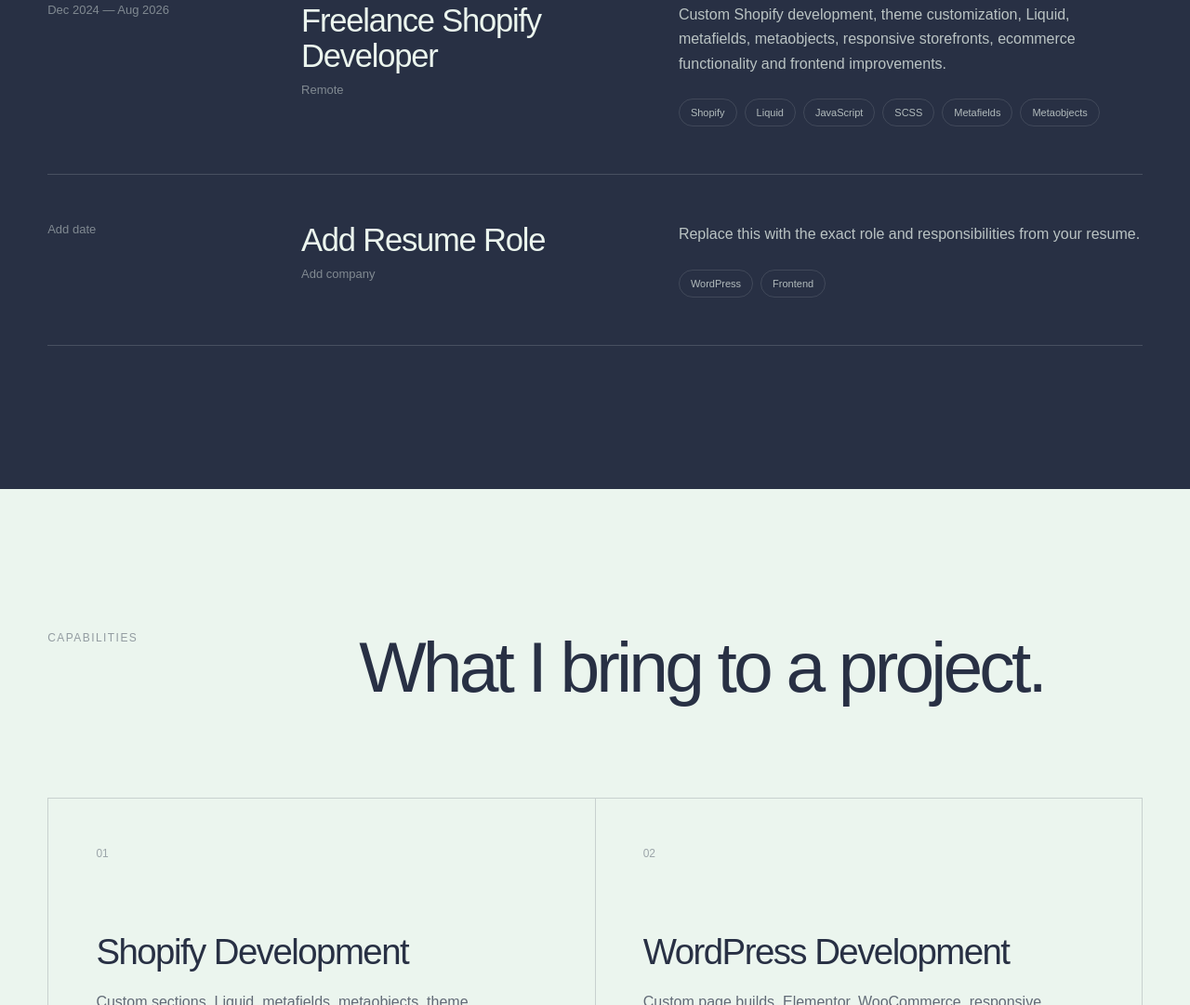
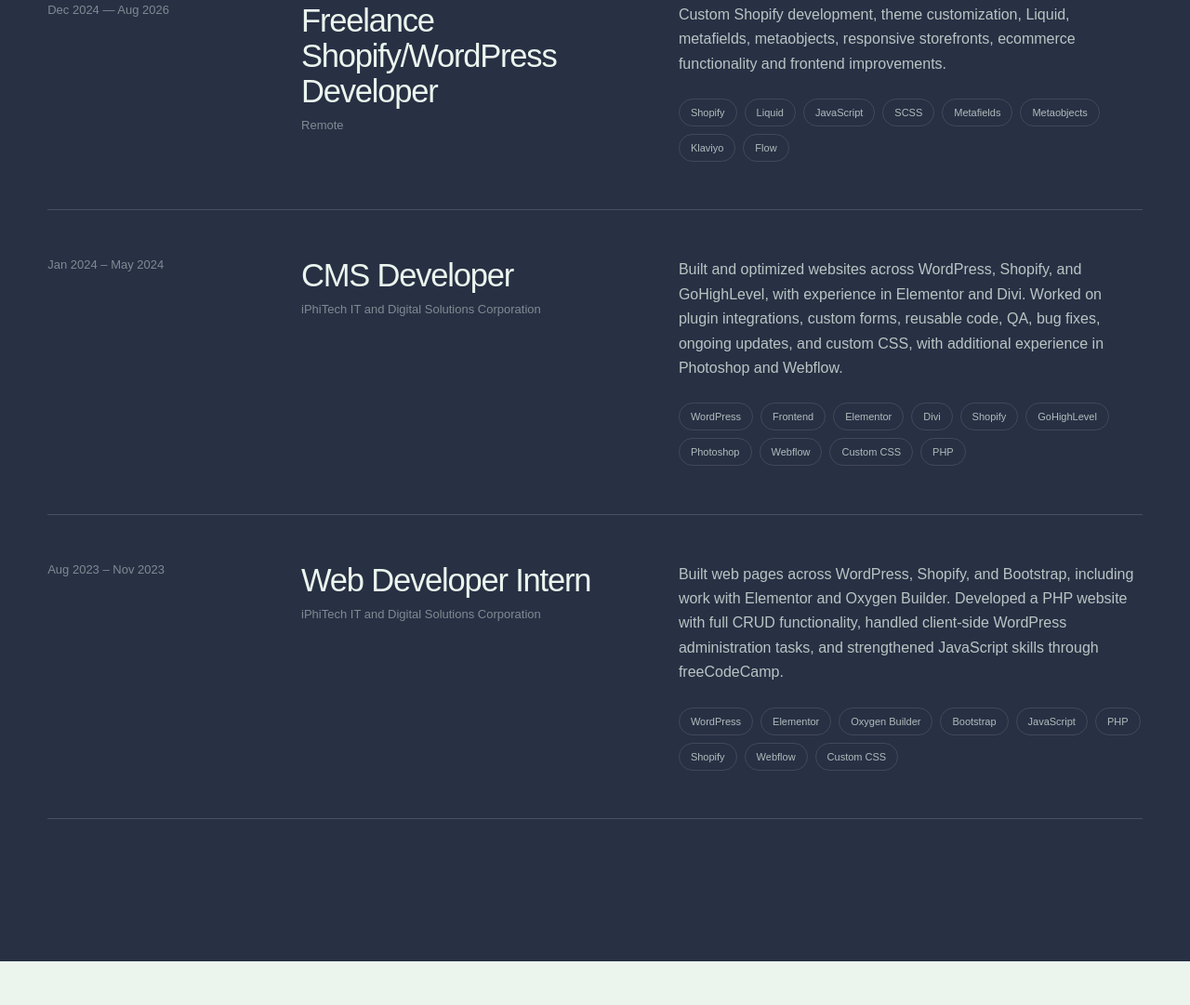
Before and after one commit to NeilHizon11/Portfolio, a plain HTML site: page about.html in a window 1280 px wide. Shown: the part 2448-3529 px from the top of the page at 93% size. Drawn offline with nearby package versions, Linux system fonts and the light colour scheme.

Commit message:
Refactor about.html structure and content

```diff
--- a/about.html
+++ b/about.html
@@ -206,7 +206,7 @@
 
             <div class="experience-row__main">
               <h3>
-                Freelance Shopify Developer
+                Freelance Shopify/WordPress Developer
               </h3>
 
               <span>
@@ -228,34 +228,76 @@
                 <span>SCSS</span>
                 <span>Metafields</span>
                 <span>Metaobjects</span>
+                <span>Klaviyo</span>
+                <span>Flow</span>
               </div>
             </div>
           </article>
 
           <article class="experience-row">
             <div class="experience-row__year">
-              Add date
+              Jan 2024 – May 2024
             </div>
 
             <div class="experience-row__main">
               <h3>
-                Add Resume Role
+                CMS Developer
               </h3>
 
               <span>
-                Add company
+                iPhiTech IT and Digital Solutions Corporation
               </span>
             </div>
 
             <div class="experience-row__details">
               <p>
-                Replace this with the exact role and responsibilities
-                from your resume.
+                Built and optimized websites across WordPress, Shopify, and GoHighLevel, with experience in Elementor and Divi. Worked on plugin integrations, custom forms, reusable code, QA, bug fixes, ongoing updates, and custom CSS, with additional experience in Photoshop and Webflow.
               </p>
 
               <div class="experience-row__tags">
                 <span>WordPress</span>
                 <span>Frontend</span>
+                <span>Elementor</span>
+                <span>Divi</span>
+                <span>Shopify</span>
+                <span>GoHighLevel</span>
+                <span>Photoshop</span>
+                <span>Webflow</span>
+                <span>Custom CSS</span>
+                <span>PHP</span>
+              </div>
+            </div>
+          </article>
+          <article class="experience-row">
+            <div class="experience-row__year">
+              Aug 2023 – Nov 2023
+            </div>
+
+            <div class="experience-row__main">
+              <h3>
+                Web Developer Intern
+              </h3>
+
+              <span>
+                iPhiTech IT and Digital Solutions Corporation
+              </span>
+            </div>
+
+            <div class="experience-row__details">
+              <p>
+                Built web pages across WordPress, Shopify, and Bootstrap, including work with Elementor and Oxygen Builder. Developed a PHP website with full CRUD functionality, handled client-side WordPress administration tasks, and strengthened JavaScript skills through freeCodeCamp.
+              </p>
+
+              <div class="experience-row__tags">
+                <span>WordPress</span>
+                <span>Elementor</span>
+                <span>Oxygen Builder</span>
+                <span>Bootstrap</span>
+                <span>JavaScript</span>
+                <span>PHP</span>
+                <span>Shopify</span>
+                <span>Webflow</span>
+                <span>Custom CSS</span>
               </div>
             </div>
           </article>
```
